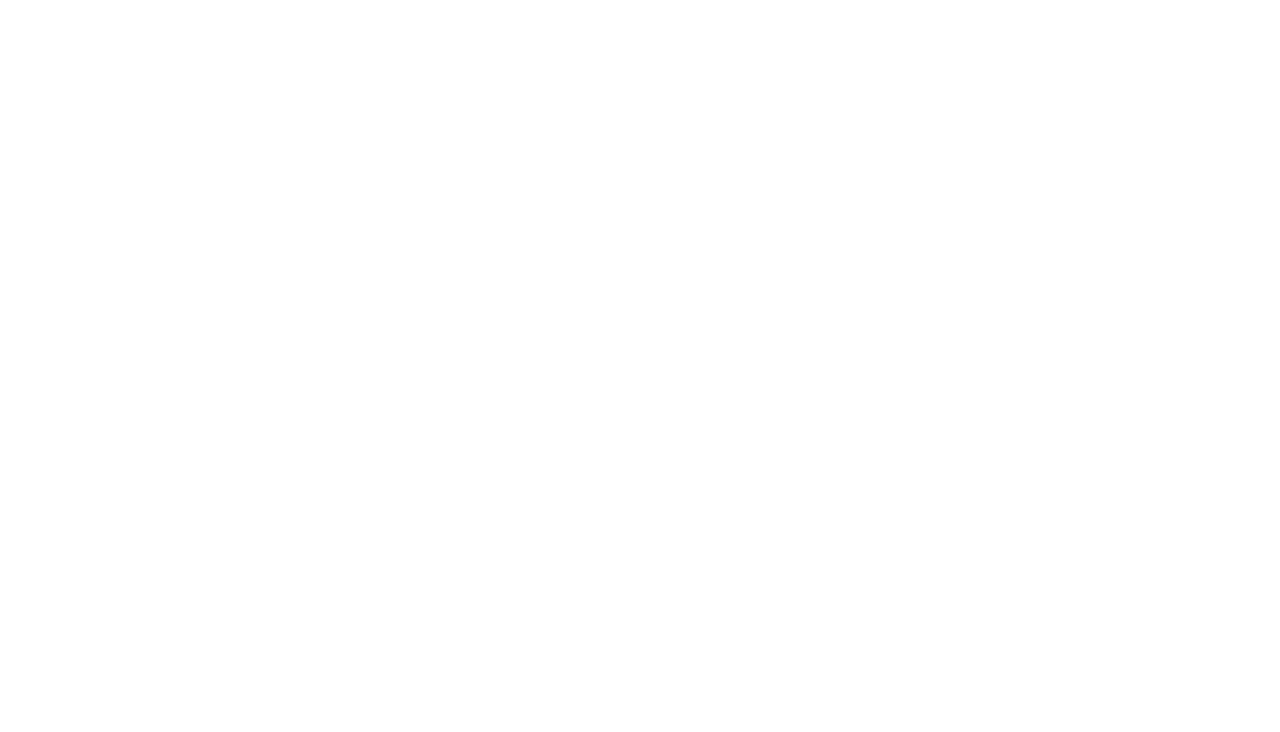
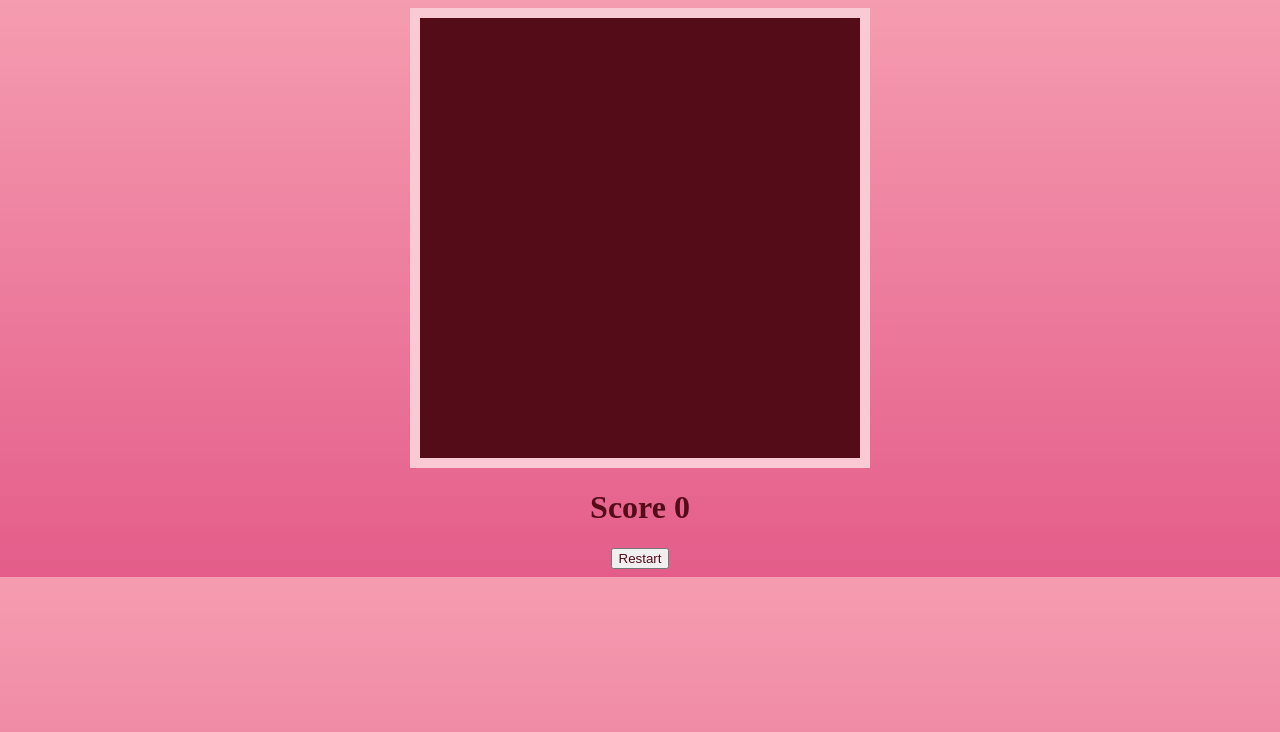
Before and after one commit to Broomfield41/Heartstopp, a plain HTML site: page asd-projects/snake/index.html in a window 1280 px wide. Drawn offline with nearby package versions, Linux system fonts and the light colour scheme.

Commit message:
updating debugger

```diff
--- a/asd-projects/debugging-exercise/index.css
+++ b/asd-projects/debugging-exercise/index.css
@@ -4,6 +4,7 @@
     height: 300px;
     left: 0px;
     top: 0px;
+    overflow: hidden;
 }
 
 
--- a/asd-projects/snake/index.css
+++ b/asd-projects/snake/index.css
@@ -1,17 +1,35 @@
 
 body {
-  background-color: darkgreen;
+  background-image: linear-gradient(to bottom, rgb(245, 156, 176), rgb(228, 93, 138));
+}
+
+#screen {
+margin:auto;
+text-align: center;
 }
 
 #board {
   width: 440px;
   height: 440px;
-  border: 1px solid white;
-  background-color: black;
+  border: 10px solid rgb(249, 201, 212);
+  background-color: rgb(84, 12, 24);
+  position: relative;
+  margin: auto;
+  overflow: hidden;
 }
 
-#score, #highScore {
-  color: white;
+#scoreCounter, #highScore {
+  color: rgb(84, 12, 24);
+  position: relative;
+  text-align: center
+}
+
+#restart {
+  color: rgb(84, 12, 24);
+  position: relative;
+  text-align: center;
+  margin: auto;
+  vertical-align: auto;
 }
 
 .snake, .apple {
--- a/asd-projects/snake/index.html
+++ b/asd-projects/snake/index.html
@@ -4,12 +4,25 @@
   <head>
     <title>Snake</title>
     <!--Link jQuery and CSS here-->
+    <link rel="stylesheet" type="text/css" href="index.css" />
+    <script src="https://code.jquery.com/jquery-git.js"> </script>
+    <script src="jquery.min.js"></script>
+  </head>
 
-  </head>
   <body>
 
+     <!-- Scoreboard -->
+     <div id="screen">
+       <div id="board"> </div>
+
+       <h1 id="scoreCounter">Score 0</h1>
+
+       <h1 id="highScore"> </h1>
+
+       <button id="restart">Restart</button>
+    </div>
   </body>
 
   <!-- Link index.js here -->
-
+  <script src="index.js"></script>
 </html>
```
